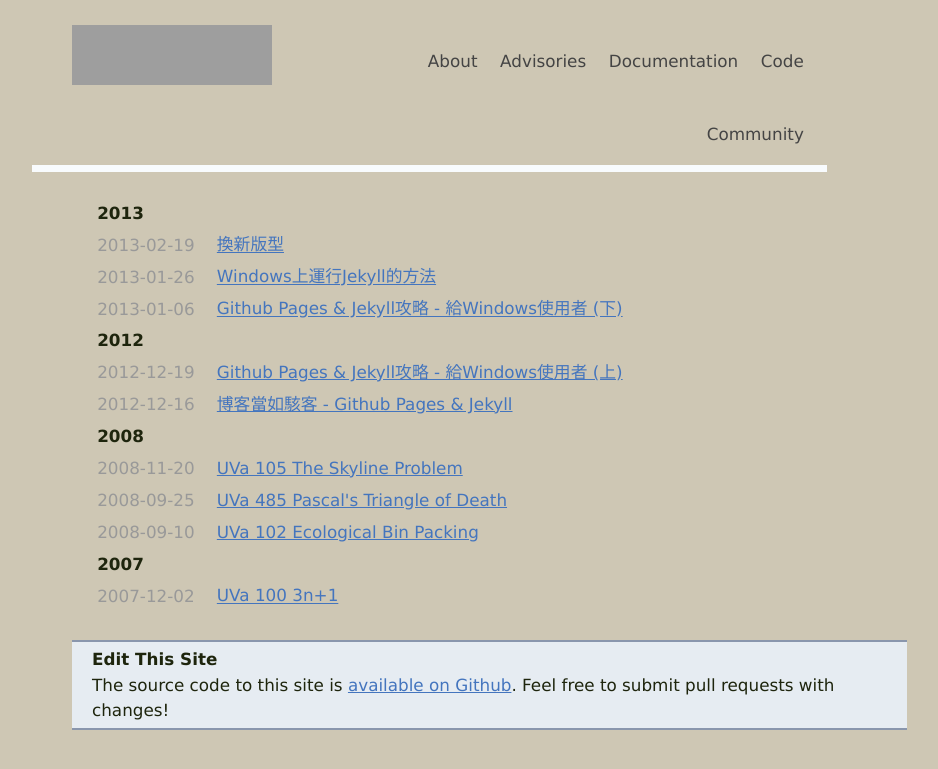
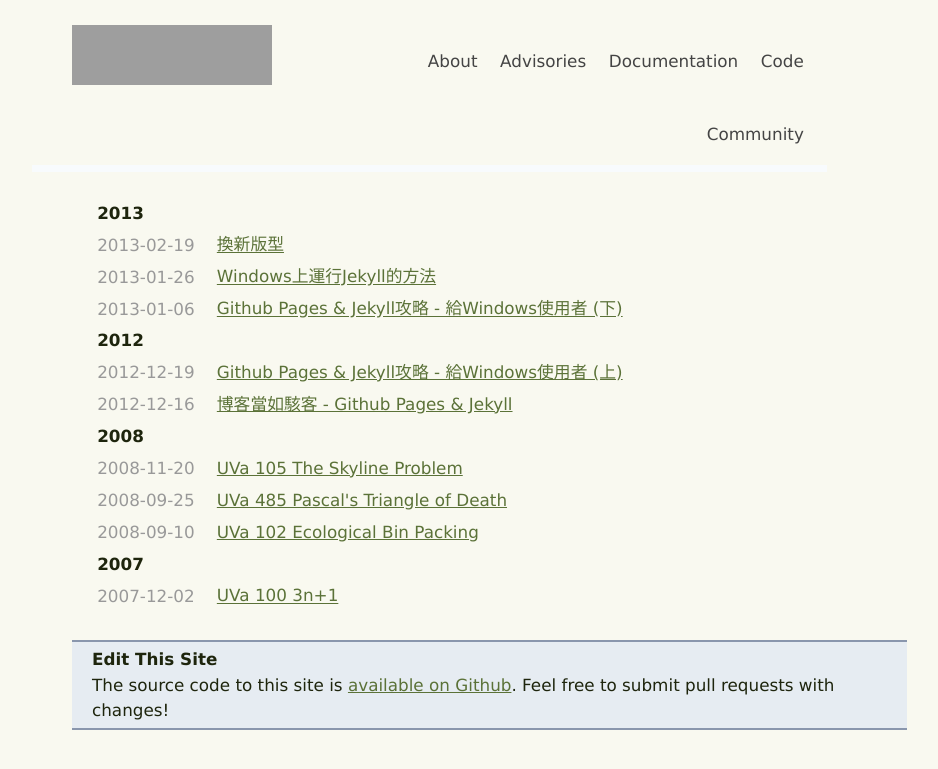
Before and after one commit to sndnvaps/sndnvaps.github.io, a Jekyll site: the page built from index.md, in a window 1280 px wide. Shown: the top 769 px of the page, without its empty margins (208-1146 px from the left). Built offline with Jekyll 4.4.1, drawn with Linux system fonts in a browser that asks for light colours; Markdown is read by kramdown in place of the engine named in the settings.

Commit message:
change background color & link color

```diff
--- a/media/css/style.css
+++ b/media/css/style.css
@@ -2,7 +2,7 @@
 
 html,body,div,span,applet,object,iframe, h1,h2,h3,h4,h5,h6,p,blockquote,pre, a,abbr,acronym,address,big,cite,code, del,dfn,em,font,img,ins,kbd,q,s,samp, small,strike,strong,sub,sup,tt,var, dl,dt,dd,ol,ul,li, fieldset,form,label,legend, table,caption,tbody,tfoot,thead,tr,th,td{margin:0;padding:0;border:0;font-style:inherit;vertical-align:baseline;font:inherit 100% inherit}
 html {overflow-y: scroll}
-body{line-height:1;color:#333;background:#CEC7B4;}
+body{line-height:1;color:#333;background:#F9F9F0;}
 table{border-collapse:separate;border-spacing:0}
 caption,th,td{text-align:left;font-weight:normal}
 blockquote:before,blockquote:after,q:before,q:after{content:""}
@@ -115,7 +115,7 @@ ol          { list-style-type: decimal; }
 dl          { margin: 0 0 18px 0; }
 dl dt       { font-weight: bold; }
 
-a           { color: #4475be; text-decoration: underline; outline: none; }
+a           { color: #5B7238; text-decoration: underline; outline: none; }
 a:hover     { color: #000; }
 
 blockquote  { margin: 0 0 18px 18px; color: #666; font-style: italic; }
```
